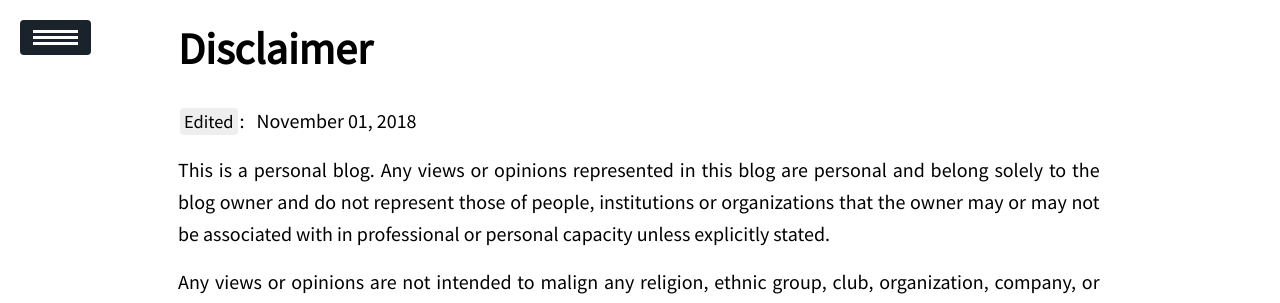
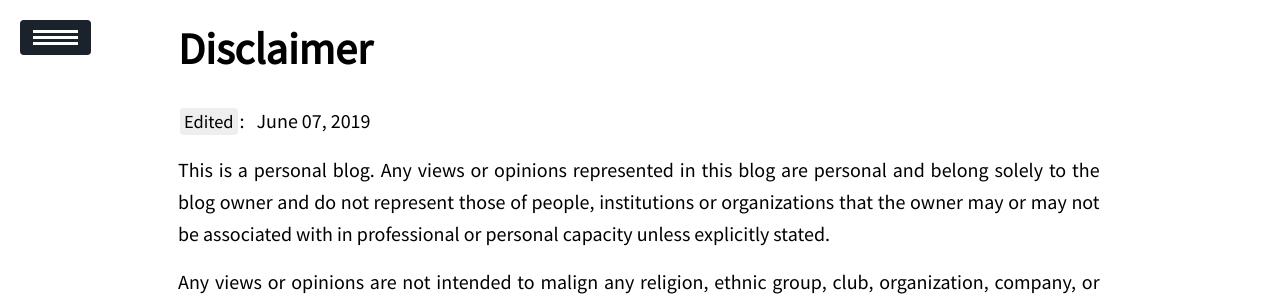
Before and after one commit to A1iez/a1iez.github.io, a Jekyll site: the page built from info/disclaimer.md, in a window 1280 px wide. Shown: the top 303 px of the page. Built offline with Jekyll 4.4.1, drawn with Linux system fonts in a browser that asks for light colours; nearby versions of some CDN libraries.

Commit message:
Update disclaimer.md

```diff
--- a/info/disclaimer.md
+++ b/info/disclaimer.md
@@ -2,7 +2,7 @@
 layout: info
 title: Disclaimer
 commentable: false
-edit: 2018-11-01
+edit: 2019-6-7
 ---
 
 This is a personal blog. Any views or opinions represented in this blog are personal and belong solely to the blog owner and do not represent those of people, institutions or organizations that the owner may or may not be associated with in professional or personal capacity unless explicitly stated.
```
